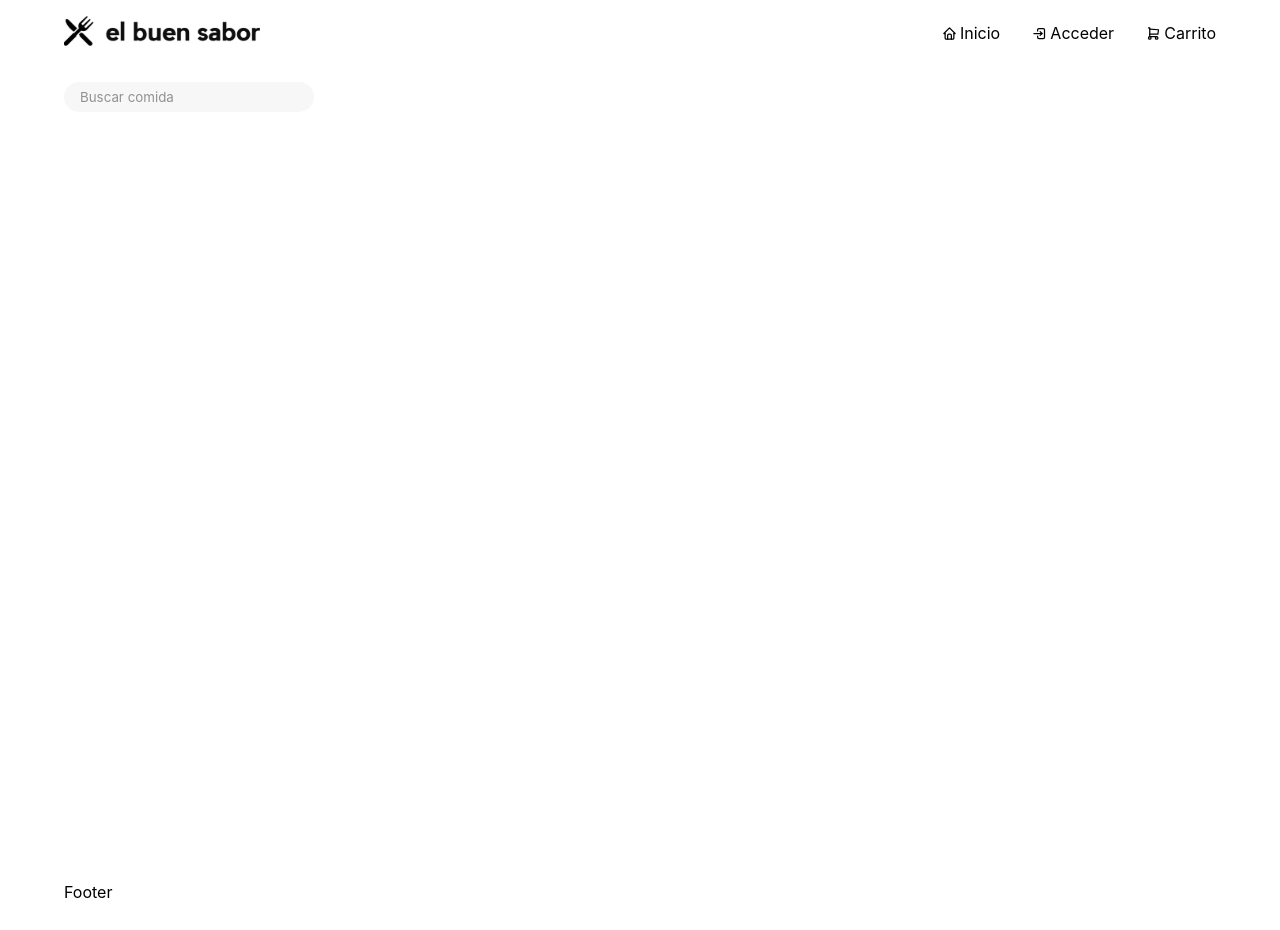
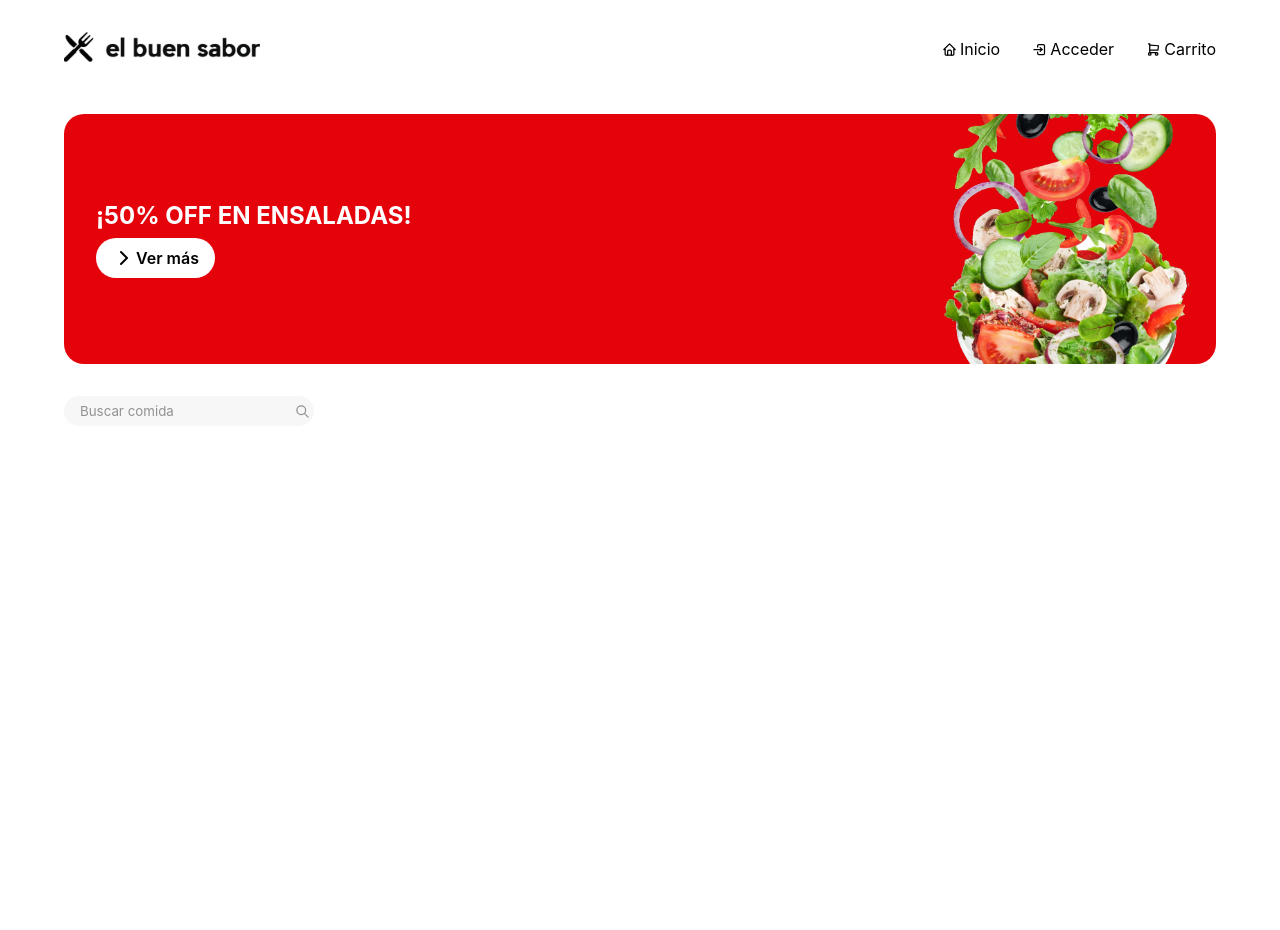
Before and after one commit to theit0/elbuensabor_front, a React app: page / in a window 1280 px wide. Built offline with nearby package versions, Linux system fonts and the light colour scheme; the HTML template or start-up script is replaced by a standard one; a web font is replaced by a local one.

Commit message:
banner y barra de busqueda terminados

```diff
--- a/src/components/Footer.jsx
+++ b/src/components/Footer.jsx
@@ -3,7 +3,7 @@ import '../styles/Footer.css'
 
 const Footer = () => {
   return (
-    <footer>Footer</footer>
+    <footer></footer>
   )
 }
 
--- a/src/components/Index.jsx
+++ b/src/components/Index.jsx
@@ -1,9 +1,36 @@
 import '../styles/Index.css'
+import ensalada from '../assets/ensalada.png'
+import { Link } from 'react-router-dom'
 
 const Index = () => {
   return (
       <main>
-          <input type='search' placeholder='Buscar comida'/>
+          <div className='banner'>
+            <div className='banner-text'>
+                <h2>¡50% OFF EN ENSALADAS!</h2>
+                <Link to='/'>
+                  <svg xmlns="http://www.w3.org/2000/svg" class="icon icon-tabler icon-tabler-chevron-right" width="24" height="24" viewBox="0 0 24 24" stroke-width="2" stroke="currentColor" fill="none" stroke-linecap="round" stroke-linejoin="round">
+                      <path stroke="none" d="M0 0h24v24H0z" fill="none"></path>
+                      <path d="M9 6l6 6l-6 6"></path>
+                  </svg>
+                  Ver más
+                </Link>
+            </div>
+            <div>
+              <img src={ensalada} width={300}/>
+            </div>
+          </div>
+
+          <div className='search-container'>
+              <input placeholder='Buscar comida'/>
+              <button>
+                  <svg xmlns="http://www.w3.org/2000/svg" class="icon icon-tabler icon-tabler-search" width="15" height="15" viewBox="0 0 24 24" stroke-width="2" stroke="#929191" fill="none" stroke-linecap="round" stroke-linejoin="round">
+                    <path stroke="none" d="M0 0h24v24H0z" fill="none"></path>
+                    <path d="M10 10m-7 0a7 7 0 1 0 14 0a7 7 0 1 0 -14 0"></path>
+                    <path d="M21 21l-6 -6"></path>
+                  </svg>
+              </button>
+          </div>
       </main>
   )
 }
--- a/src/styles/Index.css
+++ b/src/styles/Index.css
@@ -1,18 +1,81 @@
 main {
     min-height: 100vh;
     padding: 1rem 4rem;
+    display: flex;
+    flex-direction: column;
+    gap: 2rem;
 }
 
 input {
+    background-color: #F7F7F7;
     width: 250px;
     height: 30px;
-    background-color: #F7F7F7;
     border-radius: 20px;
     border: none;
-    padding: 0 1rem;
 }
 
+
+.search-container{
+    border-radius: 20px;
+    width: 250px;
+    height: 30px;
+    display: flex;
+    align-items: center;
+    justify-content: space-between;
+    padding: 0 1rem;
+    background-color: #F7F7F7;
+}
+
+.search-container button{
+    cursor: pointer;
+    padding-top: 0.2rem;
+    border: none;
+    background-color: #F7F7F7;
+    transition: .1s;
+}
+.search-container button:hover{
+    scale: 1.2;
+}
+
+input:focus {
+    outline: none;
+}
 
 ::placeholder{
     color: #929191;
 }
+
+.banner {
+    width: 100%;
+    background-color: #E5030B;
+    border-radius: 20px;
+    color: white;
+    height: 250px;
+    display: flex;
+    align-items: center;
+    justify-content: space-between;
+    overflow: hidden;
+}
+
+.banner-text{
+    padding: 0 2rem;
+    display: flex;
+    flex-direction: column;
+    gap: .5rem;
+}
+
+.banner-text a{
+    background-color: white;
+    color: black;
+    font-weight: 600;
+    padding: .5rem 1rem .5rem 1rem;
+    border-radius: 20px;
+    display: flex;
+    align-items: center;
+    width: fit-content;
+    text-decoration: none;
+}
+
+.banner-text a:hover{
+    background-color: #F7F7F7;
+}
--- a/src/styles/Navbar.css
+++ b/src/styles/Navbar.css
@@ -2,7 +2,7 @@ header{
     display: flex;
     justify-content: space-between;
     align-items: center;
-    padding: 1rem 4rem;
+    padding: 2rem 4rem;
 }
 header nav {
     display: flex;
```
Also changed, not shown: src/assets/ensalada.png (added).
